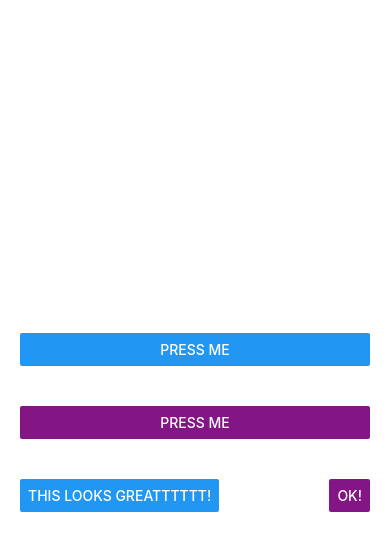
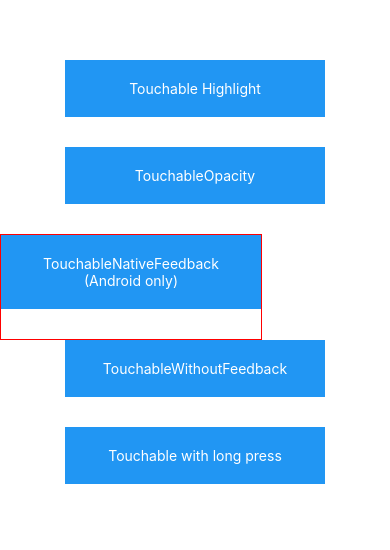
Before and after one commit to fuslonflare/react_lab, a React Native app in the folder react-native-lab/AwesomeProject/: screen / in a window 390 px wide. Shown: the top 550 px of the page. Built offline with nearby package versions, Linux system fonts and the light colour scheme.

Commit message:
Finish topic Handling Touches - Touchables

```diff
--- a/react-native-lab/AwesomeProject/App.js
+++ b/react-native-lab/AwesomeProject/App.js
@@ -1,51 +1,70 @@
 import React, { Component } from 'react';
-import { Button, StyleSheet, View } from 'react-native';
+import {
+    Platform,
+    StyleSheet,
+    Text,
+    TouchableHighlight,
+    TouchableOpacity,
+    TouchableNativeFeedback,
+    TouchableWithoutFeedback,
+    View
+} from 'react-native'
 
 const styles = StyleSheet.create({
     container: {
-        flex: 1,
-        flexDirection: 'column',
-        justifyContent: 'center',
+        paddingTop: 60,
+        alignItems: 'center'
     },
-    buttonContainer: {
-        margin: 20
+    button: {
+        marginBottom: 30,
+        width: 260,
+        alignItems: 'center',
+        backgroundColor: '#2196f3'
     },
-    alternativeLayoutButtonContainer: {
-        margin: 20,
-        flexDirection: 'row',
-        justifyContent: 'space-between'
+    buttonText: {
+        textAlign: 'center',
+        padding: 20,
+        color: 'white'
     }
 });
 
-export default class ButtonBasics extends Component {
-    _greatFunction() {
+export default class Touchables extends Component {
+    _onPressButton() {
         alert('You tapped the button!')
     }
+
+    _onLongPressButton() {
+        alert('You long-pressed the button!')
+    }
+
     render() {
         return(
             <View style={styles.container}>
-                <View style={styles.buttonContainer}>
-                    <Button
-                        style={styles.buttonContainer}
-                        title='Press me'
-                        onPress={this._greatFunction} />
-                </View>
-                <View style={styles.buttonContainer}>
-                    <Button
-                        style={styles.buttonContainer}
-                        title='Press me'
-                        color='#841584'
-                        onPress={this._greatFunction} />
-                </View>
-                <View style={styles.alternativeLayoutButtonContainer}>
-                    <Button
-                        title='This looks greatttttt!'
-                        onPress={this._greatFunction} />
-                    <Button
-                        title='OK!'
-                        color='#841584'
-                        onPress={this._greatFunction} />
-                </View>
+                <TouchableHighlight onPress={this._onPressButton} underlayColor='pink'>
+                    <View style={styles.button}>
+                        <Text style={styles.buttonText}>Touchable Highlight</Text>
+                    </View>
+                </TouchableHighlight>
+                <TouchableOpacity onPress={this._onPressButton}>
+                    <View style={styles.button}>
+                        <Text style={styles.buttonText}>TouchableOpacity</Text>
+                    </View>
+                </TouchableOpacity>
+                <TouchableNativeFeedback onPress={this._onPressButton} background={Platform.OS === 'android' ? TouchableNativeFeedback.SelectableBackground() : ''}>
+                    <View style={styles.button}>
+                        <Text style={styles.buttonText}>TouchableNativeFeedback {Platform.OS !== 'android' ? '(Android only)' : ''}</Text>
+                    </View>
+                </TouchableNativeFeedback>
+                <TouchableWithoutFeedback onPress={this._onPressButton}>
+                    <View style={styles.button}>
+                        <Text style={styles.buttonText}>TouchableWithoutFeedback</Text>
+                    </View>
+                </TouchableWithoutFeedback>
+                <TouchableHighlight onPress={this._onPressButton} onLongPress={this._onLongPressButton} underlayColor='white'>
+                    <View style={styles.button}>
+                        <Text style={styles.buttonText}>Touchable with long press</Text>
+                    </View>
+                </TouchableHighlight>
             </View>
         );
     }
```
